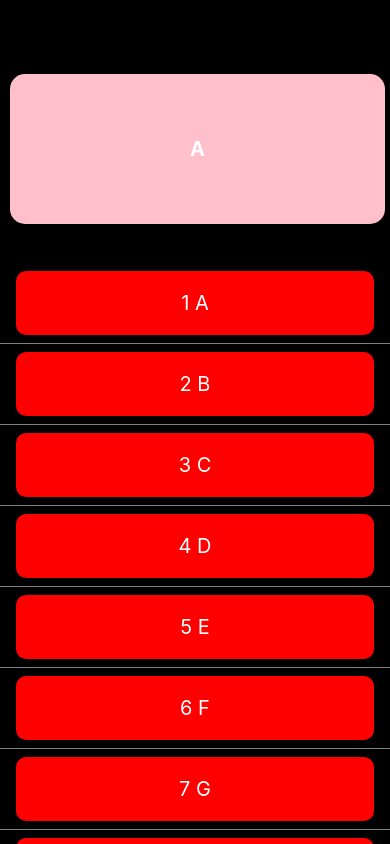
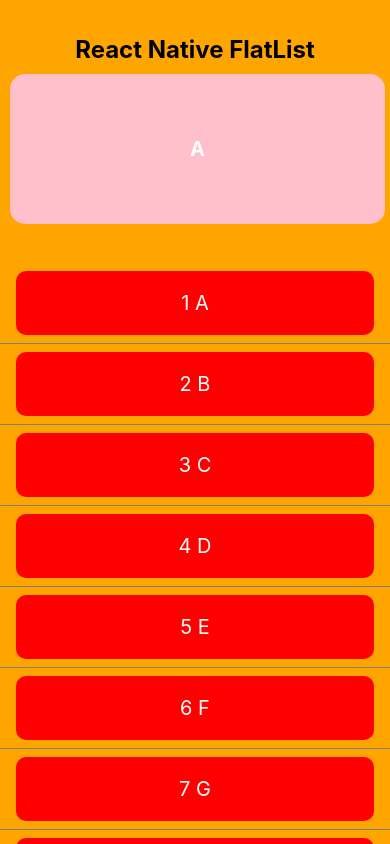
Before and after one commit to karan-hub/Flatlist, a React Native app: screen / in a window 390 px wide. Built offline with nearby package versions, Linux system fonts and the light colour scheme.

Commit message:
modified App

```diff
--- a/App.tsx
+++ b/App.tsx
@@ -61,7 +61,7 @@
 const styles = StyleSheet.create({
   back: {
     flex: 1,
-    backgroundColor: "black",
+    backgroundColor: "orange",
     paddingTop: 25,
   },
   head: {
```
